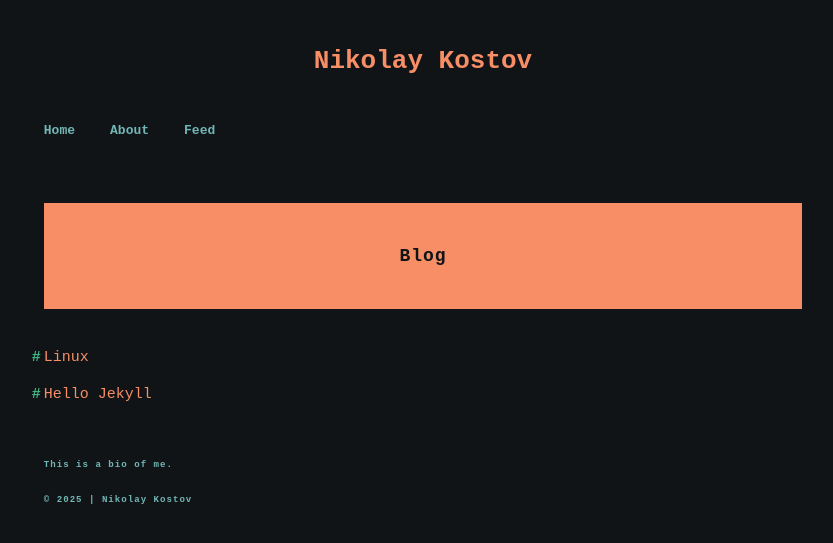
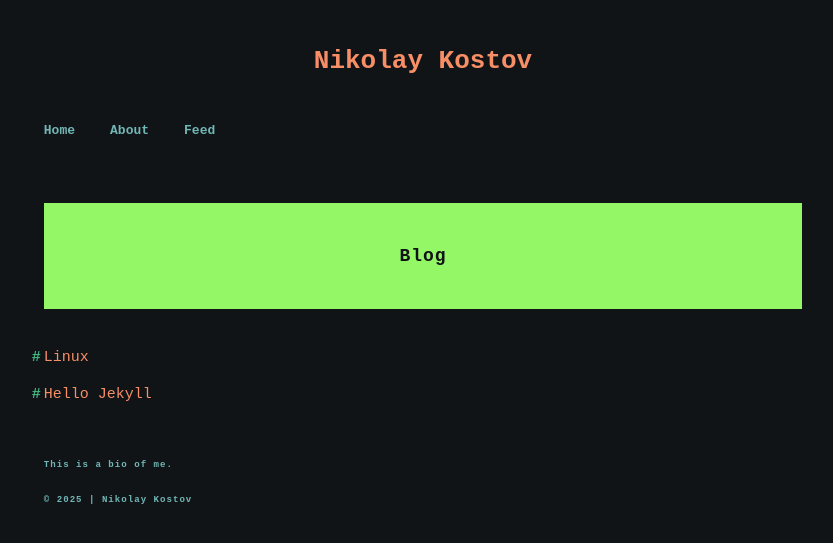
Before and after one commit to nickkostov/nickkostov, a Jekyll site: the page built from index.html, in a window 1280 px wide. Shown: the top 543 px of the page, without its empty margins (217-1050 px from the left). Built offline with Jekyll 4.4.1, drawn with Linux system fonts in a browser that asks for light colours; the list of posts is cut into pages by our own code.

Commit message:
Chaning color to #94f766

```diff
--- a/_layouts/about.html
+++ b/_layouts/about.html
@@ -11,7 +11,7 @@
           font-size: 28px;
           font-weight: bold;
           text-align: center;
-          background: #f78e66;
+          background: #94f766;
           display: grid;
         }
         .author-bio {
--- a/_layouts/collections_layout.html
+++ b/_layouts/collections_layout.html
@@ -11,7 +11,7 @@
         font-size: 18px;
         font-weight: bold;
         text-align: center;
-        background: #f78e66;
+        background: #94f766;
         display: grid;
       }
       .meta {
--- a/_layouts/page.html
+++ b/_layouts/page.html
@@ -11,7 +11,7 @@
           font-size: 18px;
           font-weight: bold;
           text-align: center;
-          background: #f78e66;
+          background: #94f766;
           display: grid;
         }
       </style>
--- a/_layouts/post.html
+++ b/_layouts/post.html
@@ -15,7 +15,7 @@
           font-size: 24px;
           font-weight: bold;
           text-align: center;
-          background: #f78e66;
+          background: #94f766;
           display: grid;
         }
         .meta {
```
